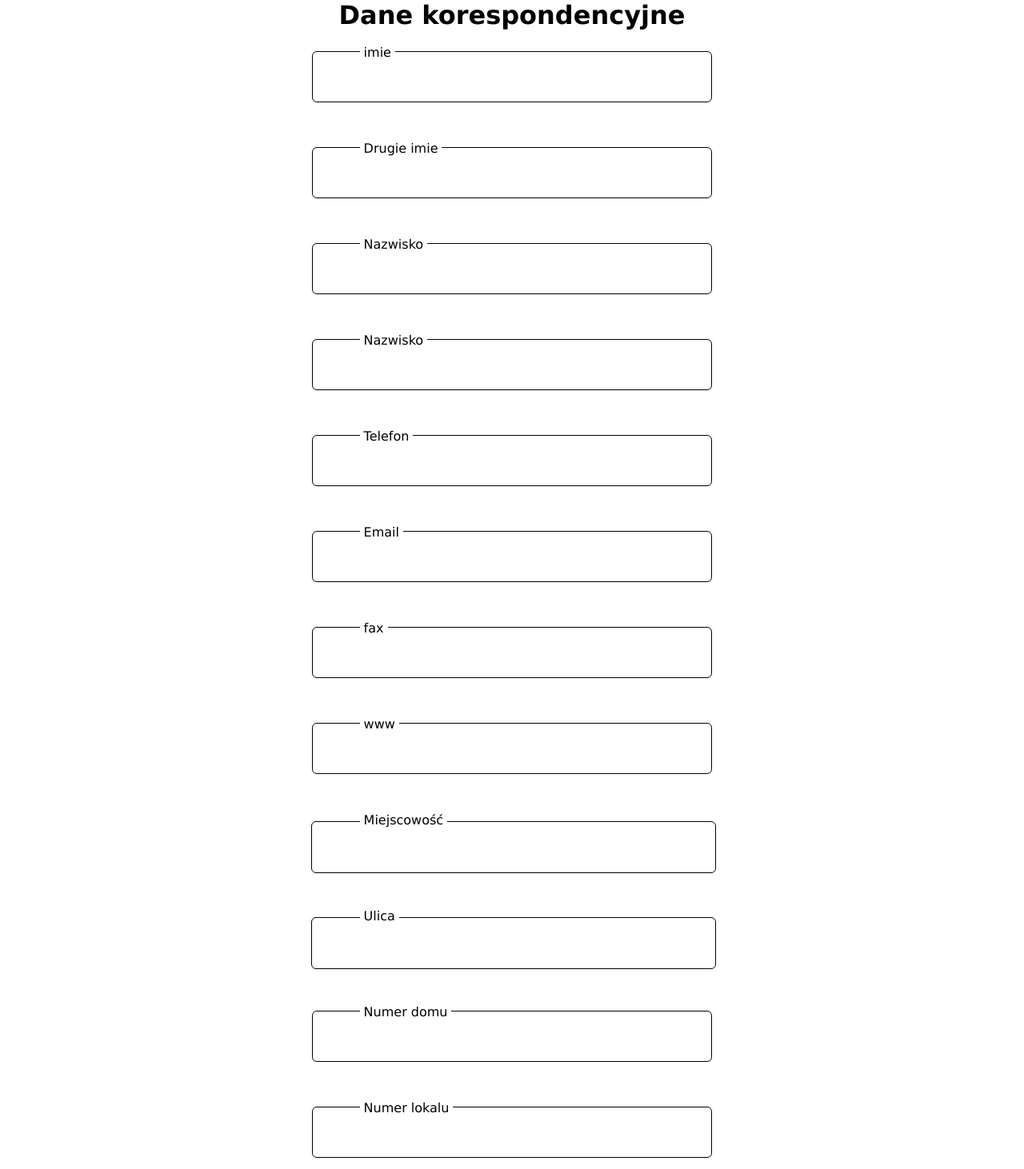
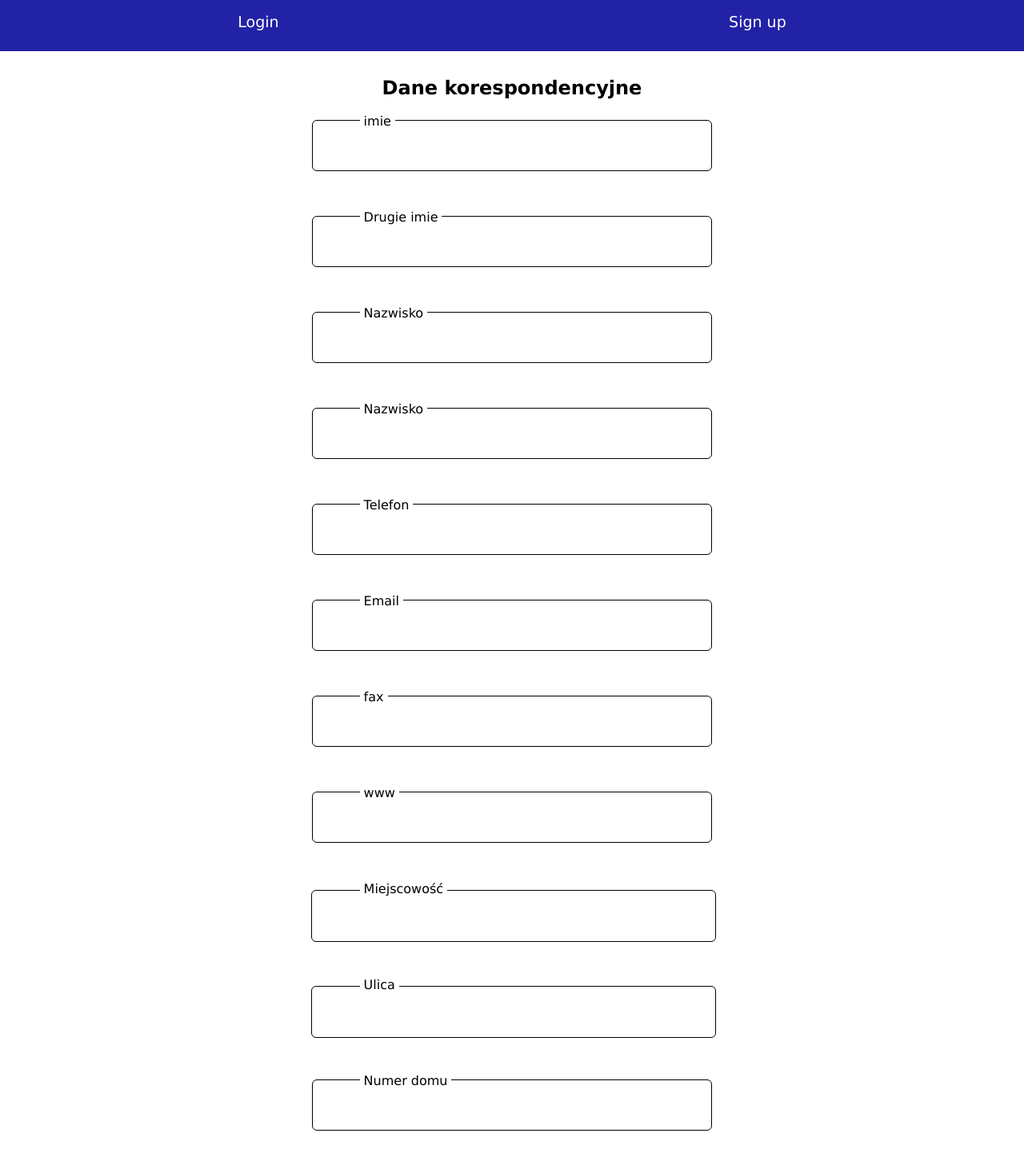
Before and after one commit to klobaziewicz/portal-form, a React (Create React App) app: page / in a window 1280 px wide. Shown: the top 1462 px of the page at 80% size. Built offline with nearby package versions, Linux system fonts and the light colour scheme; no server answers.

Commit message:
second commit

```diff
--- a/package.json
+++ b/package.json
@@ -9,6 +9,7 @@
     "@testing-library/jest-dom": "^5.16.5",
     "@testing-library/react": "^13.4.0",
     "@testing-library/user-event": "^13.5.0",
+    "firebase": "^9.21.0",
     "react": "^18.2.0",
     "react-dom": "^18.2.0",
     "react-hook-form": "^7.43.9",
@@ -39,5 +40,8 @@
       "last 1 firefox version",
       "last 1 safari version"
     ]
+  },
+  "devDependencies": {
+    "react-router-dom": "^6.11.1"
   }
 }
--- a/src/App.js
+++ b/src/App.js
@@ -1,9 +1,43 @@
-import './style/index.scss';
+import React, { useState, useEffect } from 'react';
+import { onAuthStateChanged } from "firebase/auth";
+import { auth } from './firebase';
 import Form from './commponents/form.js'
+import Login from './commponents/login';
+import SignUp from './commponents/signup';
+import { NavLink, useNavigate } from 'react-router-dom'
 
 function App() {
+  useEffect(() => {
+    onAuthStateChanged(auth, (user) => {
+      if (user) {
+        // User is signed in, see docs for a list of available properties
+        // https://firebase.google.com/docs/reference/js/firebase.User
+        const uid = user.uid;
+        // ...
+        console.log("uid", uid)
+      } else {
+        // User is signed out
+        // ...
+        console.log("user is logged out")
+      }
+    });
+
+  }, [])
+
   return (
     <div className="container">
+      <nav>
+        <div className='nav_btn'>
+          <NavLink to="/login">
+            Login
+          </NavLink>
+        </div>
+        <div className='nav_btn'>
+        <NavLink to="/signup">
+          Sign up
+        </NavLink>
+        </div>
+      </nav>
       <h1>Dane korespondencyjne</h1>
       <Form></Form>
     </div>
--- a/src/commponents/form.js
+++ b/src/commponents/form.js
@@ -1,8 +1,7 @@
 import React, { useState } from 'react'
 import { useForm } from "react-hook-form";
+import '../style/index.scss';
 import { Mui_Autocomplete, Mui_Autocomplete_Miasta } from './Autocomplete.js';
-
-
 
 const Form = () => {
     const { register, handleSubmit } = useForm()
--- /dev/null
+++ b/src/commponents/login.js
@@ -0,0 +1,72 @@
+import React, { useState } from 'react';
+import { signInWithEmailAndPassword } from 'firebase/auth';
+import { auth } from '../firebase';
+import { NavLink, useNavigate } from 'react-router-dom'
+import { Button, TextField } from '@mui/material'
+import '../style/signup.scss';
+
+const Login = () => {
+    const navigate = useNavigate();
+    const [email, setEmail] = useState('');
+    const [password, setPassword] = useState('');
+
+    const onLogin = (e) => {
+        e.preventDefault();
+        signInWithEmailAndPassword(auth, email, password)
+            .then((userCredential) => {
+                // Signed in
+                const user = userCredential.user;
+                navigate("/")
+                console.log(user);
+            })
+            .catch((error) => {
+                const errorCode = error.code;
+                const errorMessage = error.message;
+                console.log(errorCode, errorMessage)
+            });
+
+    }
+
+    return (
+        <>
+            <main >
+                <section>
+                    <div>
+                        <h1> FocusApp </h1>
+
+                        <form>
+                            <div>
+                                <label htmlFor="email-address">
+                                    Email address
+                                </label>
+                                <TextField className='signup_inp' id="outlined-basic" required onChange={(e) => setEmail(e.target.value)} label="email" variant="outlined" />
+                            </div>
+
+                            <div>
+                                <label htmlFor="password">
+                                    Password
+                                </label>
+                                <TextField className='signup_inp' id="outlined-basic" required onChange={(e) => setPassword(e.target.value)} label="password" type="password" variant="outlined" />
+                            </div>
+
+                            <div>
+
+                                <Button variant="contained" onClick={onLogin}>Login</Button>
+                            </div>
+                        </form>
+
+                        <p className="text-btm">
+                            No account yet? {' '}
+                            <NavLink to="/signup">
+                                Sign up
+                            </NavLink>
+                        </p>
+
+                    </div>
+                </section>
+            </main>
+        </>
+    )
+}
+
+export default Login
--- /dev/null
+++ b/src/commponents/signup.js
@@ -0,0 +1,89 @@
+import React, { useState } from 'react';
+import { NavLink, useNavigate } from 'react-router-dom';
+import { createUserWithEmailAndPassword } from 'firebase/auth';
+import { auth } from '../firebase';
+import '../style/signup.scss';
+import { Button, TextField } from '@mui/material'
+
+const SignUp = () => {
+  const navigate = useNavigate();
+
+  const [email, setEmail] = useState('')
+  const [password, setPassword] = useState('');
+
+  const onSubmit = async (e) => {
+    e.preventDefault()
+
+    await createUserWithEmailAndPassword(auth, email, password)
+      .then((userCredential) => {
+        // Signed in
+        const user = userCredential.user;
+        console.log(user);
+        navigate("/login")
+        // ...
+      })
+      .catch((error) => {
+        const errorCode = error.code;
+        const errorMessage = error.message;
+        console.log(errorCode, errorMessage);
+        // ..
+      });
+
+
+  }
+
+  return (
+    <main >
+      <section>
+        <div>
+          <div>
+            <h1> Form-App </h1>
+            <form>
+              <div>
+                <label htmlFor="email-address">
+                  Email address
+                </label>
+                <TextField className='signup_inp' id="outlined-basic" required onChange={(e) => setEmail(e.target.value)} label="email" variant="outlined" />
+                {/*<input
+                                type="email"
+                                label="Email address"
+                                value={email}
+                                onChange={(e) => setEmail(e.target.value)}
+                                required
+                                placeholder="Email address"
+              />*/}
+              </div>
+
+              <div>
+                <label htmlFor="password">
+                  Password
+                </label>
+                <TextField className='signup_inp' id="outlined-basic2" required onChange={(e) => setPassword(e.target.value)} type="password" label="password" variant="outlined" />
+                {/*<input
+                  type="password"
+                  label="Create password"
+                  value={password}
+                  onChange={(e) => setPassword(e.target.value)}
+                  required
+                  placeholder="Password"
+                />*/}
+              </div>
+
+              <Button variant="contained" onClick={onSubmit}>Sign up</Button>
+
+            </form>
+
+            <p className="text-btm">
+              Already have an account?{' '}
+              <NavLink to="/login" >
+                Sign in
+              </NavLink>
+            </p>
+          </div>
+        </div>
+      </section>
+    </main>
+  )
+}
+
+export default SignUp
--- /dev/null
+++ b/src/firebase.js
@@ -0,0 +1,22 @@
+// Import the functions you need from the SDKs you need
+import { initializeApp } from "firebase/app";
+import { getAuth } from "firebase/auth";
+// TODO: Add SDKs for Firebase products that you want to use
+// https://firebase.google.com/docs/web/setup#available-libraries
+
+// Your web app's Firebase configuration
+const firebaseConfig = {
+  apiKey: "AIzaSyC19yyfMBhDMF2c_7nb2wcNw1OIb4BlXm4",
+  authDomain: "form-app-8377b.firebaseapp.com",
+  projectId: "form-app-8377b",
+  storageBucket: "form-app-8377b.appspot.com",
+  messagingSenderId: "1077994133466",
+  appId: "1:1077994133466:web:0b6faac356206993e412e3"
+};
+
+// Initialize Firebase
+const app = initializeApp(firebaseConfig);
+
+// Initialize Firebase Authentication and get a reference to the service
+export const auth = getAuth(app);
+export default app;
--- a/src/index.js
+++ b/src/index.js
@@ -1,13 +1,27 @@
-import React from 'react';
+import React, { useState, useEffect } from 'react';
 import ReactDOM from 'react-dom/client';
 import './index.css';
 import App from './App';
+import Login from './commponents/login';
+import SignUp from './commponents/signup';
 import reportWebVitals from './reportWebVitals';
+import { BrowserRouter as Router } from 'react-router-dom';
+import { Routes, Route } from 'react-router-dom';
 
 const root = ReactDOM.createRoot(document.getElementById('root'));
 root.render(
   <React.StrictMode>
-    <App />
+    <Router>
+      <div>
+        <section>
+          <Routes>
+            <Route path="/" element={<App />} />
+            <Route path="/signup" element={<SignUp />} />
+            <Route path="/login" element={<Login />} />
+          </Routes>
+        </section>
+      </div>
+    </Router>
   </React.StrictMode>
 );
 
--- a/src/style/index.scss
+++ b/src/style/index.scss
@@ -1,6 +1,8 @@
 $fioletowy: rgb(195, 66, 156);
 $tlo: white;
 $czarny: black;
+
+@import "./nav.scss";
 
 * {
     margin: 0;
--- /dev/null
+++ b/src/style/nav.scss
@@ -0,0 +1,19 @@
+$tlo_nav: rgb(34, 34, 167);
+
+nav {
+    background-color: $tlo_nav;
+    color: white;
+    width: 100vw;
+    height: 8vh;
+    padding: 2vh;
+    font-size: 19px;
+    display: flex;
+    flex-direction: row;
+    justify-content: space-around;
+
+    & a {
+        margin: 3vh;
+        color: white;
+        text-decoration: none;
+    }
+}
--- /dev/null
+++ b/src/style/signup.scss
@@ -0,0 +1,58 @@
+h1 {
+    text-align: center;
+    margin: 4vh 0;
+}
+
+label {
+    margin: 0 40vw;
+}
+
+/*
+.MuiFormControl-root {
+    height: 12vh !important;
+    padding: 2vh !important;
+}
+
+.MuiInputBase-root {
+    height: 8vh !important;
+
+    & input {
+        height: 4vh !important;
+    }
+}
+
+.MuiFormLabel-root{
+    margin-top: 15px;
+}
+*/
+
+button{
+    width: 35vw !important;
+    height: 10vh !important;
+    margin: 4vw 32.5vw !important;
+    border-radius: 12px !important;
+}
+
+.text-btm{
+    text-align: center;
+}
+
+.signup_inp {
+    & .MuiFormControl-root {
+        height: 14vh !important;
+        padding: 2vh !important;
+    }
+
+    & .MuiInputBase-root {
+        height: 11vh !important;
+
+        & input {
+            height: 4vh !important;
+        }
+    }
+
+    & .MuiFormLabel-root{
+        margin-top: 1.6vh;
+    }
+
+}
```
Also changed, not shown: 1 other file (tests, documents, lock files or other folders).
